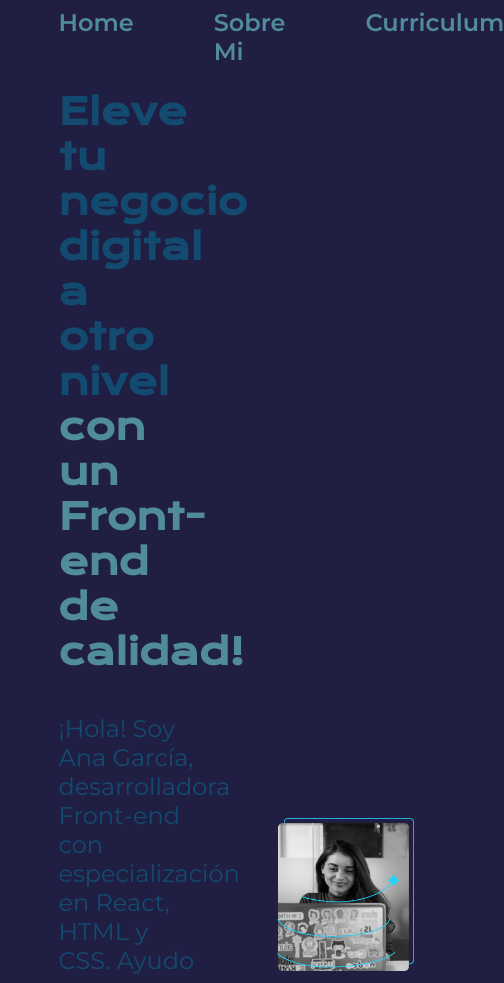
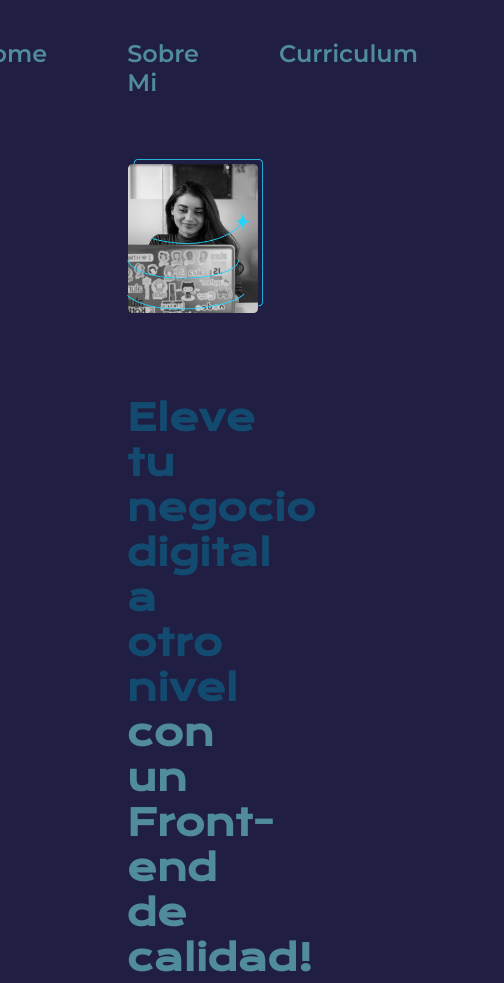
Before and after one commit to TanitoCode/portafolio, a plain HTML site: page index.html in a window 390 px wide. Shown: the top 983 px of the page, 504 px wide, since content can reach past the window. Drawn offline with nearby package versions, Linux system fonts and the light colour scheme.

Commit message:
Aplica media queries

```diff
--- a/styles/style.css
+++ b/styles/style.css
@@ -135,3 +135,18 @@ body {
     text-decoration: none;
     color: var(--color-terciario);
 }
+
+@media (max-width:1200px){
+
+    .header {
+        padding: 10%;
+
+    }
+
+    .header__menu {
+        justify-content: center;
+    }
+    .presentacion{
+        flex-direction: column-reverse;
+    }
+}
```
